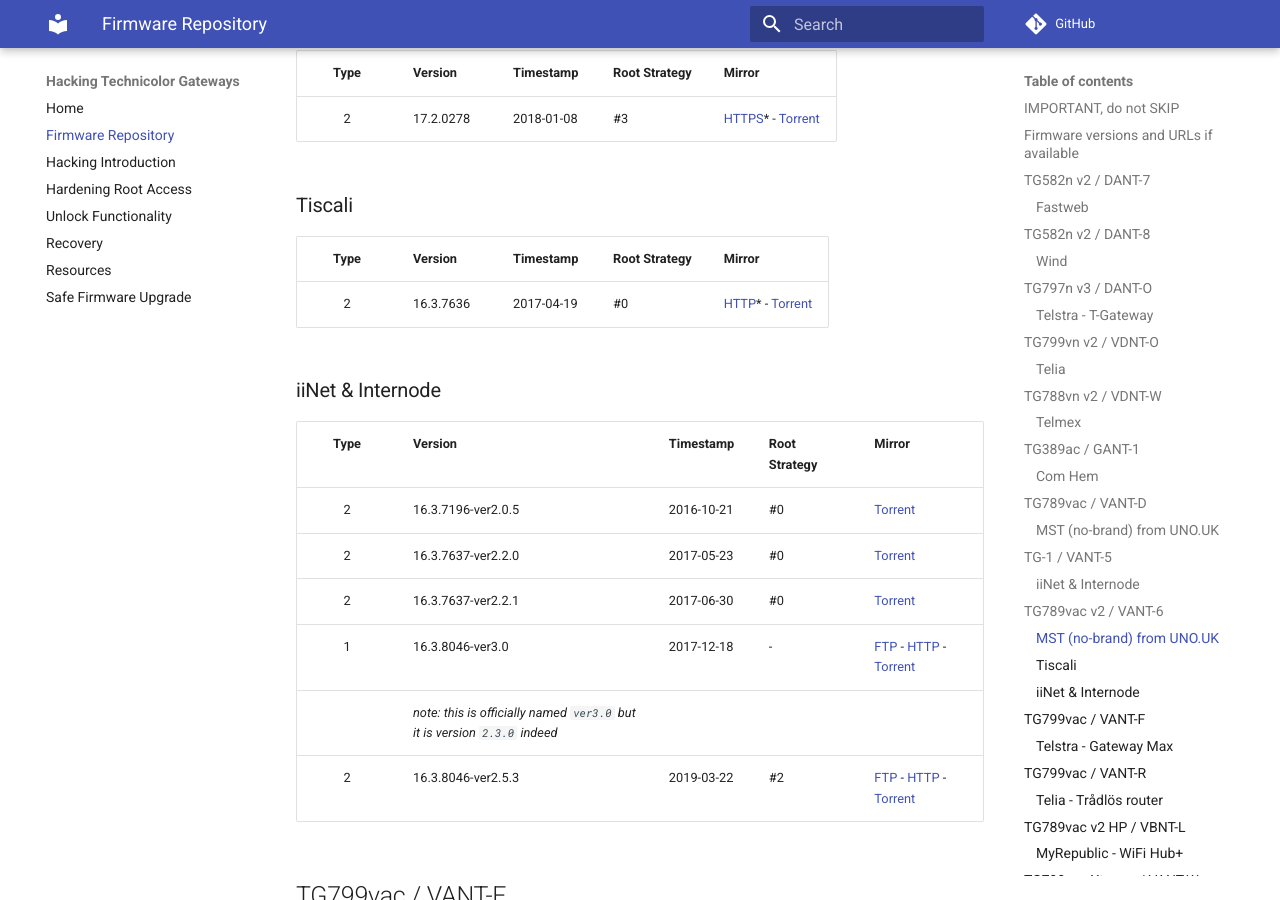
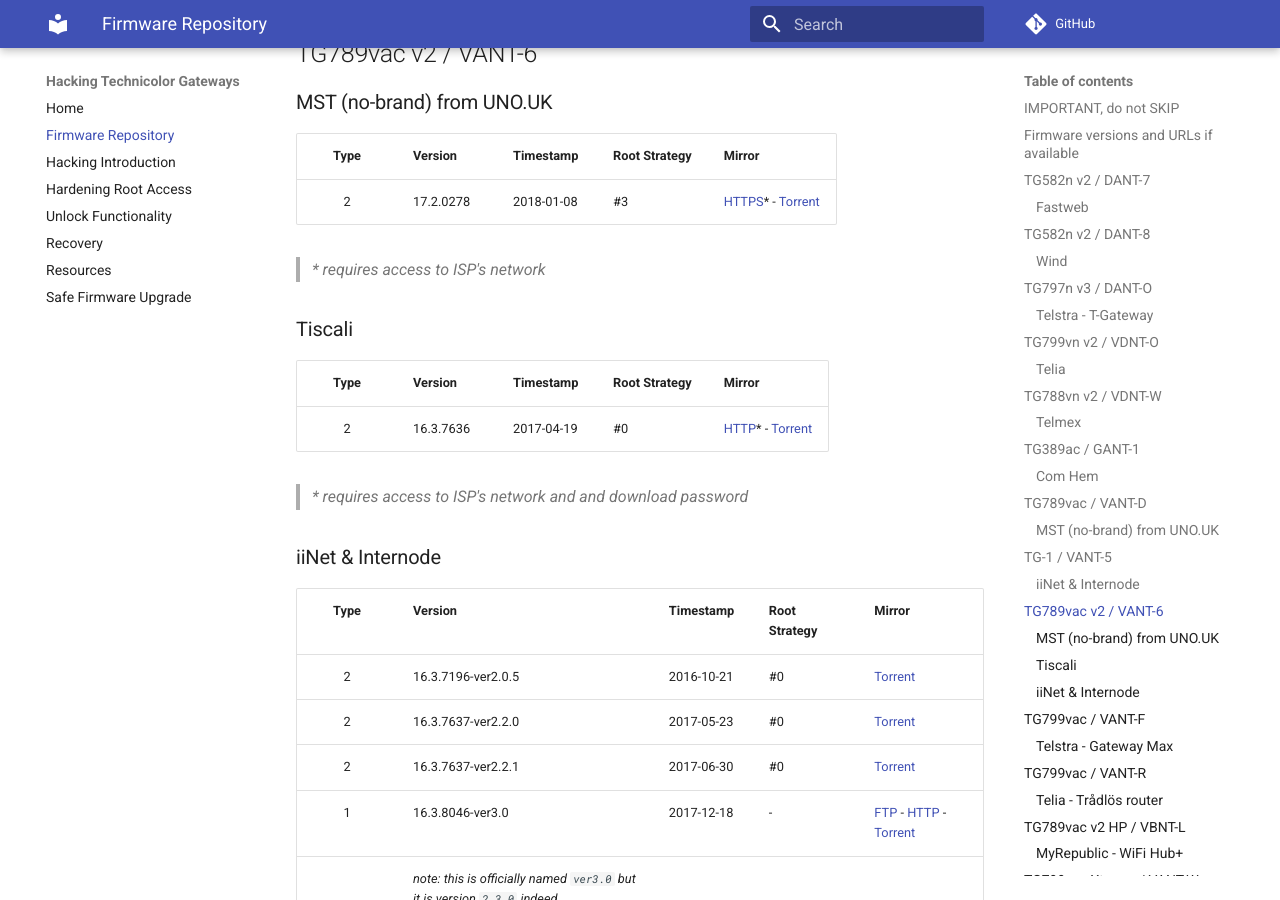
Before and after one commit to hack-technicolor/hack-technicolor, an MkDocs documentation site: the page built from docs/Repository.md, in a window 1280 px wide and 900 px high, scrolled down 4348 px. Built offline with MkDocs 1.6.1 and Material for MkDocs 9.7.7, drawn with Linux system fonts in a browser that asks for light colours; comment, search, counter and statistics services are not loaded; some of the changed text lies outside the part shown.

Commit message:
Explain download requirements where needed

```diff
--- a/docs/Repository.md
+++ b/docs/Repository.md
@@ -70,6 +70,8 @@
 | 2      | 17.2.0339        | 2018-04-16 | #0            | [HTTP](http://131.116.22.230/172339o1901024closed.rbi)* - [Torrent](https://github.com/kevdagoat/hack-technicolor/blob/master/torrents/vdnt-o/172339o1901024closed.rbi.torrent?raw=true) |
 | 3      | 17.2.0405        | 2018-10-17 | -             | [HTTP](http://131.116.22.230/1720405o1901012closed.rbi)* - [Torrent](https://github.com/kevdagoat/hack-technicolor/blob/master/torrents/vdnt-o/1720405o1901012closed.rbi.torrent?raw=true) |
 
+> *\* requires access to ISP's management network*
+
 ## TG788vn v2 / VDNT-W
 
 ### Telmex
@@ -101,6 +103,8 @@
 |:------:|:-----------------|:--------------|:-------|
 | 2      | 16.2.7064        | #0            | [HTTPS](https://uno.help/attachments/690)* - [Torrent](https://github.com/kevdagoat/hack-technicolor/blob/master/torrents/vant-d/MST TG789vac%2016.2.7064.2201002.rbi.torrent?raw=true) |
 
+> *\* requires access to ISP's network*
+
 ## TG-1 / VANT-5
 
 ### iiNet & Internode
@@ -121,11 +125,15 @@
 |:------:|:-----------------|:-----------|:--------------|:-------|
 | 2      | 17.2.0278        | 2018-01-08 | #3            | [HTTPS](https://uno.help/attachments/732)* - [Torrent](https://github.com/kevdagoat/hack-technicolor/blob/master/torrents/vant-6/MST.TG789vac.v2-17.2.278-0901008.rbi.torrent?raw=true) |
 
+> *\* requires access to ISP's network*
+
 ### Tiscali
 
 | Type   | Version          | Timestamp  | Root Strategy | Mirror |
 |:------:|:-----------------|:-----------|:--------------|:-------|
 | 2      | 16.3.7636        | 2017-04-19 | #0            | [HTTP](http://ftp.tr69.tiscali.it/TR69/vant-6_16.3.7636-2921002-20170419153951-718b590506a915e24be58946f4755c0c617d9c8d.rbi)* - [Torrent](https://github.com/kevdagoat/hack-technicolor/blob/master/torrents/vant-6/vant-6_16.3.7636-2921002-20170419153951-718b590506a915e24be58946f4755c0c617d9c8d.rbi.torrent?raw=true) |
+
+> *\* requires access to ISP's network and and download password*
 
 ### iiNet & Internode
 
@@ -165,6 +173,8 @@
 | 2      | 17.2.0339        | 2018-04-16 | #0            | [HTTP](http://131.116.22.230/172339r1021022closed.rbi)* - [Torrent](https://github.com/kevdagoat/hack-technicolor/blob/master/torrents/vant-r/172339r1021022closed.rbi.torrent?raw=true) |
 | 3      | 17.2.0405        | 2019-03-29 | -             | [HTTP](http://131.116.22.230/172405r1021034closed.rbi)* - [Torrent](https://github.com/kevdagoat/hack-technicolor/blob/master/torrents/vant-r/172405r1021034closed.rbi.torrent?raw=true) |
 
+> *\* requires access to ISP's management network*
+
 ## TG789vac v2 HP / VBNT-L
 
 ### MyRepublic - WiFi Hub+
@@ -183,6 +193,8 @@
 | 2      | 17.1.7937        | 2018-10-17 | #2            | [HTTP](http://acs.bredband.com/Technicolor/Technicolor_TG799vacXTREAM/TN_SWE_TG799vacXtream_17.1.7937-1281014-20180313133921-Official.rbi)* - [Torrent](https://github.com/kevdagoat/hack-technicolor/blob/master/torrents/vant-w/TN_SWE_TG799vacXtream_17.1.7937-1281014-20180313133921-Official.rbi.torrent?raw=true) |
 | 3      | 18.1.0297        | 2019-10-03 | -             | [HTTP](http://acs.bredband.com/Technicolor/Technicolor_TG799vacXTREAM/TG799vacXtream_18.1.0297-1321001-20191002151007_official_closed.rbi)* - [Torrent](https://github.com/kevdagoat/hack-technicolor/blob/master/torrents/vant-w/TG799vacXtream_18.1.0297-1321001-20191002151007_official_closed.rbi.torrent?raw=true) |
 | 3      | 18.1.0297        | 2019-12-13 | -             | [HTTP](http://acs.bredband.com/Technicolor/Technicolor_TG799vacXTREAM/vant-w_18.1.0297-1321006-20191213145958-e139794833dfb6bcc766549899da1ff0e0631539_official.rbi)* - [Torrent](https://github.com/kevdagoat/hack-technicolor/blob/master/torrents/vant-w/vant-w_18.1.0297-1321006-20191213145958-e139794833dfb6bcc766549899da1ff0e0631539_official.rbi.torrent?raw=true) |
+
+> *\* requires download password*
 
 ### Etisalat
 
@@ -203,6 +215,8 @@
 | 2      | 17.2.0339        | 2018-02-28 | #0            | [HTTP](http://131.116.22.230/172339w1441004closed.rbi)* - [Torrent](https://github.com/kevdagoat/hack-technicolor/blob/master/torrents/vant-w/172339w1441004closed.rbi.torrent?raw=true) |
 | 2      | 17.2.0339        | 2018-04-16 | #0            | [HTTP](http://131.116.22.230/172339w1441020closed.rbi)* - [Torrent](https://github.com/kevdagoat/hack-technicolor/blob/master/torrents/vant-w/172339w1441020closed.rbi.torrent?raw=true) |
 | 3      | 17.2.0405        | 2019-03-29 | -             | [HTTP](http://131.116.22.230/172405w1441030closed.rbi)* - [Torrent](https://github.com/kevdagoat/hack-technicolor/blob/master/torrents/vant-w/172405w1441030closed.rbi.torrent?raw=true) |
+
+> *\* requires access to ISP's management network*
 
 ## TG789vac v3 / VBNT-1
 
@@ -227,6 +241,8 @@
 | 2      | 16.2.7825_FW_212_MOS | 2017-06-27 | #0            | [HTTP](http://59.0.121.191:8080/ACS-server/file/16.2.7825-2349001-FW_212-MOS_TG789vacXtream.rbi)* - [Torrent](https://github.com/kevdagoat/hack-technicolor/blob/master/torrents/vbnt-f/16.2.7825-2349001-FW_212-MOS_TG789vacXtream.rbi.torrent?raw=true) |
 | 2      | 16.2.8706_FW_214_IAD | 2019-04-30 | #0            | [HTTP](http://59.0.121.191:8080/ACS-server/file/16.1.6637-2081001_FW_108_MOS_TG789vacXtream.rbi)* - [Torrent](https://github.com/kevdagoat/hack-technicolor/blob/master/torrents/vbnt-f/16.1.6637-2081001_FW_108_MOS_TG789vacXtream.rbi.torrent?raw=true) |
 
+> *\* requires access to ISP's network*
+
 ## TG799vac Xtream / VBNT-H
 
 ### Telia - Wifi-router Plus v3
@@ -237,6 +253,8 @@
 | 2      | 17.2.0339        | 2018-02-28 | #0            | [HTTP](http://131.116.22.230/172339h1441002closed.rbi)* - [Torrent](https://github.com/kevdagoat/hack-technicolor/blob/master/torrents/vbnt-h/172339h1441002closed.rbi.torrent?raw=true) |
 | 2      | 17.2.0339        | 2018-04-16 | #0            | [HTTP](http://131.116.22.230/172339h1441018closed.rbi)* - [Torrent](https://github.com/kevdagoat/hack-technicolor/blob/master/torrents/vbnt-h/172339h1441018closed.rbi.torrent?raw=true) |
 | 3      | 17.2.0405        | 2019-03-29 | -             | [HTTP](http://131.116.22.230/172405h1441028closed.rbi)* - [Torrent](https://github.com/kevdagoat/hack-technicolor/blob/master/torrents/vbnt-h/172405h1441028closed.rbi.torrent?raw=true) |
+
+> *\* requires access to ISP's management network*
 
 ## TG800vac / VANT-Y
 
@@ -279,6 +297,8 @@
 | Type   | Version   | Timestamp  | Root Strategy | Mirror |
 |:------:|:----------|:-----------|:--------------|:-------|
 | ???    | 17.1.7970 | 2018-03-01 | -             | [HTTP](http://ftp.tr69.tiscali.it/TR69/Tiscali_DGA4130_17.1.7970-0001001-20180301141418.rbi)* - [Torrent](https://github.com/kevdagoat/hack-technicolor/blob/master/torrents/vbnt-k/Tiscali_DGA4130_17.1.7970-0001001-20180301141418.rbi.torrent?raw=true) |
+
+> *\* requires access to ISP's network and download password*
 
 ### TIM - Smart Modem Plus (AGTEF)
 
@@ -332,6 +352,8 @@
 | ???    | 18.3.0495          | 2019-12-03 | -             | [HTTP](http://156.54.126.84:80/Firmware/TR069/AGThomson/AGTEF_2.2.1_001_CLOSED.rbi)* - [Torrent](https://github.com/kevdagoat/hack-technicolor/blob/master/torrents/vbnt-k/AGTEF_2.2.1_001_CLOSED.rbi.torrent?raw=true) |
 | ???    | 18.3.0547          | 2020-02-20 | -             | [HTTP](http://156.54.126.84:80/Firmware/TR069/AGThomson/AGTEF_2.2.1_002_CLOSED.rbi)* - [Torrent](https://github.com/kevdagoat/hack-technicolor/blob/master/torrents/vbnt-k/AGTEF_2.2.1_002_CLOSED.rbi.torrent?raw=true) |
 
+> *\* requires access to ISP's network and download password*
+
 ## DGA4131 / VBNT-O
 
 ### Fastweb - FASTGate
@@ -347,6 +369,8 @@
 | 2      | 17.2.0407_FW_247   | 2018-12-06 | #1            | [HTTP](http://59.0.121.191:8080/ACS-server/file/17.2.0407_FW_247_DGA4131.rbi)* - [Torrent](https://github.com/kevdagoat/hack-technicolor/blob/master/torrents/vbnt-o/17.2.0407_FW_247_DGA4131.rbi.torrent?raw=true) |
 | 2      | 17.2.0412_FW_248   | 2018-12-15 | #1            | [HTTP](http://59.0.121.191:8080/ACS-server/file/17.2.0412_FW_248_DGA4131.rbi)* - [Torrent](https://github.com/kevdagoat/hack-technicolor/blob/master/torrents/vbnt-o/17.2.0412_FW_248_DGA4131.rbi.torrent?raw=true) |
 | 2      | 18.3.n.0439_FW_258 | 2020-01-21 | #2            | [HTTP](http://59.0.121.191:8080/ACS-server/file/18.3.n.0439_FW_258_DGA4131.rbi)* - [Torrent](https://github.com/kevdagoat/hack-technicolor/blob/master/torrents/vbnt-o/18.3.n.0439_FW_258_DGA4131.rbi.torrent?raw=true) |
+
+> *\* requires access to ISP's network*
 
 ## DGA4132 / VBNT-S
 
@@ -397,6 +421,8 @@
 | 1      | 18.3.k.0451        | 2019-10-25 | -             | [HTTP](http://156.54.126.84:80/Firmware/TR069/AGThomson/AGTHP_2.2.0_CLOSED.rbi)* - [Torrent](https://github.com/kevdagoat/hack-technicolor/blob/master/torrents/vbnt-s/AGTHP_2.2.0_CLOSED.rbi.torrent?raw=true) |
 | ???    | 18.3.0495          | 2019-12-02 | -             | [HTTP](http://156.54.126.84:80/Firmware/TR069/AGThomson/AGTHP_2.2.1_001_CLOSED.rbi)* - [Torrent](https://github.com/kevdagoat/hack-technicolor/blob/master/torrents/vbnt-s/AGTHP_2.2.1_001_CLOSED.rbi.torrent?raw=true) |
 | ???    | 18.3.0547          | 2020-02-20 | -             | [HTTP](http://156.54.126.84:80/Firmware/TR069/AGThomson/AGTHP_2.2.1_002_CLOSED.rbi)* - [Torrent](https://github.com/kevdagoat/hack-technicolor/blob/master/torrents/vbnt-s/AGTHP_2.2.1_002_CLOSED.rbi.torrent?raw=true) |
+
+> *\* requires access to ISP's network and download password*
 
 ## DJA0230 / VBNT-V
 
```
